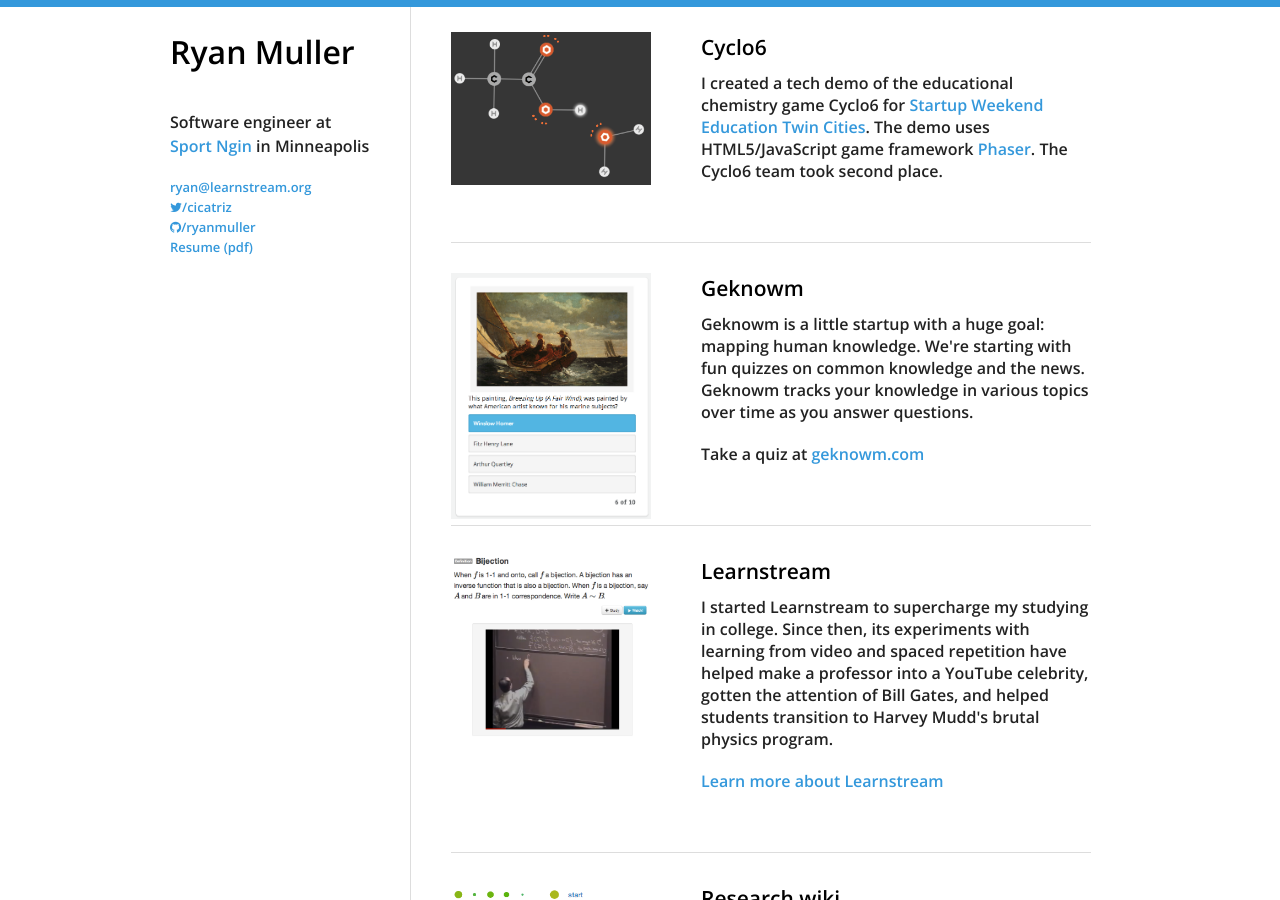
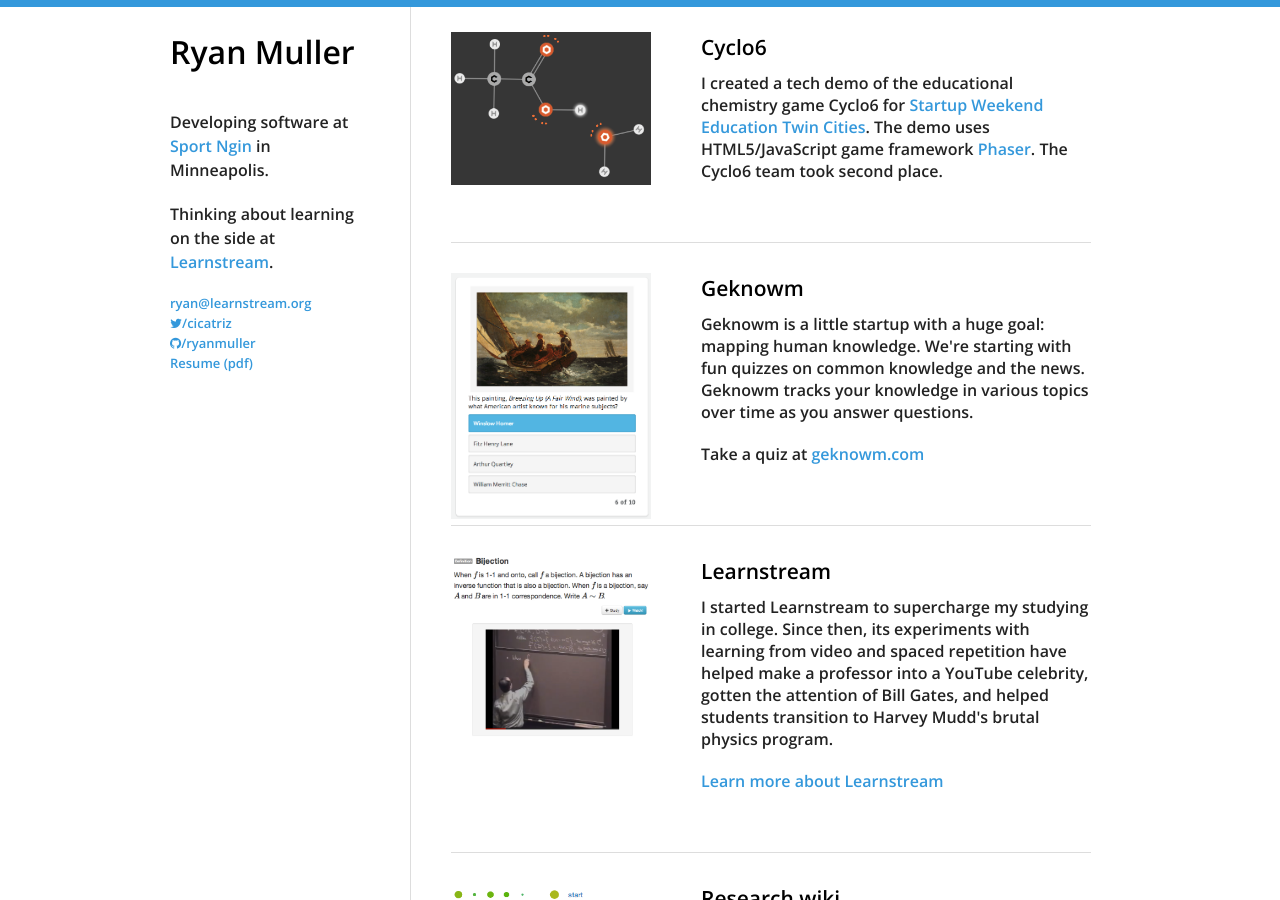
Before and after one commit to ryanmuller/ryanmuller.github.com, a Jekyll site: the page built from index.html, in a window 1280 px wide and 900 px high. Built offline with Jekyll 4.4.1, drawn with Linux system fonts in a browser that asks for light colours; nearby versions of some CDN libraries.

Commit message:
link to learnstream

```diff
--- a/_includes/sidebar.html
+++ b/_includes/sidebar.html
@@ -1,7 +1,8 @@
 <nav>
   <h1><a href="/">Ryan Muller</a></h1>
   <br>
-  <p>Software engineer at <a href="http://sportngin.com">Sport Ngin</a> in Minneapolis</p>
+  <p>Developing software at <a href="http://sportngin.com">Sport Ngin</a> in Minneapolis.</p>
+  <p>Thinking about learning on the side at <a href="http://blog.learnstream.org">Learnstream</a>.</p>
   <div id="social">
     {% include social.html %}
   </div>
```
Also changed, not shown: _blank/post.md (added, +6 -0 lines), 1 other file.
